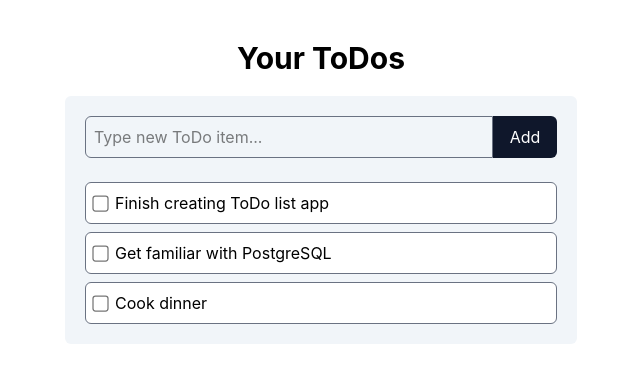
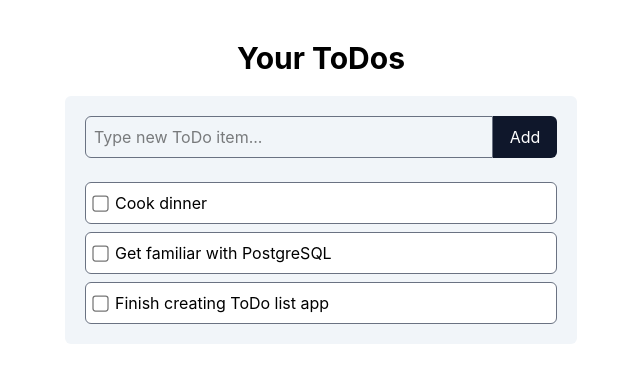
Before and after one commit to lukebclarke/todolist-react, a React (Vite) app: page / in a window 1280 px wide. Shown: the top 382 px of the page, without its empty margins (319-959 px from the left). Built offline with nearby package versions, Linux system fonts and the light colour scheme.

Commit message:
Sorts ToDo list

```diff
--- a/src/components/ToDoList.tsx
+++ b/src/components/ToDoList.tsx
@@ -8,10 +8,17 @@ interface ToDoListProps {
 }
 
 export default function ToDoList({todos, onCompletedChange, onDelete}: ToDoListProps) {
+    const todosSorted = todos.sort((a,b) => {
+        if (a.completed === b.completed) {
+            return b.id - a.id
+        }
+        return a.completed ? 1: -1
+    })
+
     return (
         <div className="space-y-2">
           {
-            todos.map(todo => (
+            todosSorted.map(todo => (
               <ToDoItem
               key={todo.id}
               todo={todo}
```
